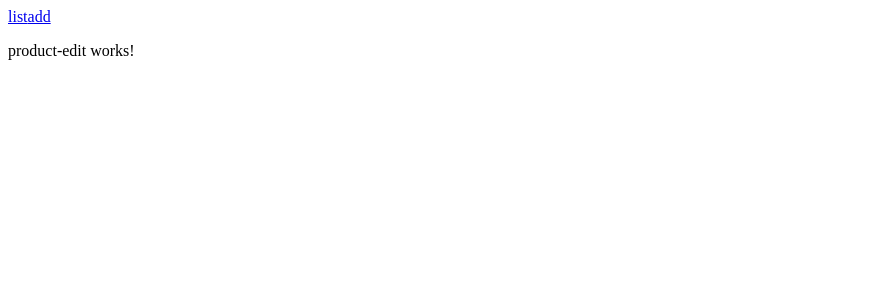
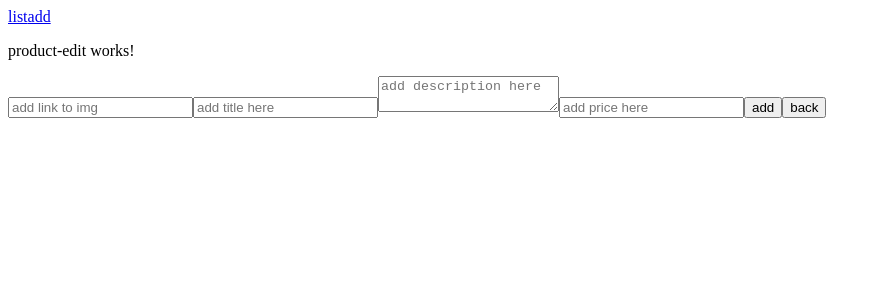
Before and after one commit to manbrk/ngBuddhaTt, an Angular app: page /add in a window 1280 px wide. Shown: the top 300 px of the page, without its empty margins (0-881 px from the left). Built offline with nearby package versions, Linux system fonts and the light colour scheme.

Commit message:
add placeholder for form submit

```diff
--- a/src/app/app.module.ts
+++ b/src/app/app.module.ts
@@ -8,6 +8,7 @@ import { ProductEditComponent } from './product-edit/product-edit.component';
 import {ProductService} from './product.service';
 import {RouterModule} from '@angular/router';
 import {appRoutes} from './routes';
+import {FormsModule} from '@angular/forms';
 
 @NgModule({
   declarations: [
@@ -18,7 +19,8 @@ import {appRoutes} from './routes';
   ],
   imports: [
     BrowserModule,
-    RouterModule.forRoot(appRoutes)
+    RouterModule.forRoot(appRoutes),
+    FormsModule
   ],
   providers: [ProductService],
   bootstrap: [AppComponent]
--- a/src/app/product-edit/product-edit.component.html
+++ b/src/app/product-edit/product-edit.component.html
@@ -1,3 +1,34 @@
 <p>
   product-edit works!
 </p>
+
+<form (ngSubmit)="onSubmit()" #f="ngForm">
+
+  <input type="text"
+         id="addImage"
+         placeholder="add link to img"
+         ngModel
+         name="image">
+
+  <input type="text"
+         id="addTitle"
+         placeholder="add title here"
+         ngModel
+         name="title">
+
+  <textarea
+         id="addDescription"
+         placeholder="add description here"
+         ngModel
+         name="description"></textarea>
+
+  <input type="text"
+         id="addPrice"
+         placeholder="add price here"
+         ngModel
+         name="price">
+
+  <button type="submit">add</button>
+  <button (click)="onGoBack()">back</button>
+
+</form>
--- a/src/app/product-edit/product-edit.component.ts
+++ b/src/app/product-edit/product-edit.component.ts
@@ -1,4 +1,6 @@
 import { Component, OnInit } from '@angular/core';
+import {ActivatedRoute, Params, Router} from '@angular/router';
+import {ProductService} from '../product.service';
 
 @Component({
   selector: 'app-product-edit',
@@ -6,10 +8,26 @@ import { Component, OnInit } from '@angular/core';
   styleUrls: ['./product-edit.component.css']
 })
 export class ProductEditComponent implements OnInit {
+  product: {id: number, image: string, title: string, description: string, price: number };
+  id: number;
+  editMode = false;
 
-  constructor() { }
+  constructor(private productService: ProductService,
+              private route: ActivatedRoute,
+              private router: Router) { }
 
   ngOnInit() {
+    this.route.params.subscribe(
+      (params: Params) => {
+        this.id = +params['id'];
+        this.editMode = params['id'] != null;
+        this.product = this.productService.getProduct(this.id);
+      }
+    );
+  }
+
+  onGoBack() {
+    this.router.navigate(['/list']);
   }
 
 }
--- a/src/app/product.service.ts
+++ b/src/app/product.service.ts
@@ -11,7 +11,23 @@ export class ProductService {
     {id: 6, image: 'http://', title: 'cavitation apparatus', description: 'full description', price: 6},
   ];
 
-  constructor() { }
+  generateId() {
+    if (this.productList.length === 0) {
+      return 0;
+    }
+    return Math.max.apply(Math, this.productList.map(list => list.id)) + 1;
+  }
+
+  addProduct(image: string, title: string, description: string, price: number) {
+    const id = this.generateId();
+    this.productList.push({
+      id: id,
+      image: image,
+      title: title,
+      description: description,
+      price: price
+    });
+  }
 
   getProducts() {
     return this.productList;
```
